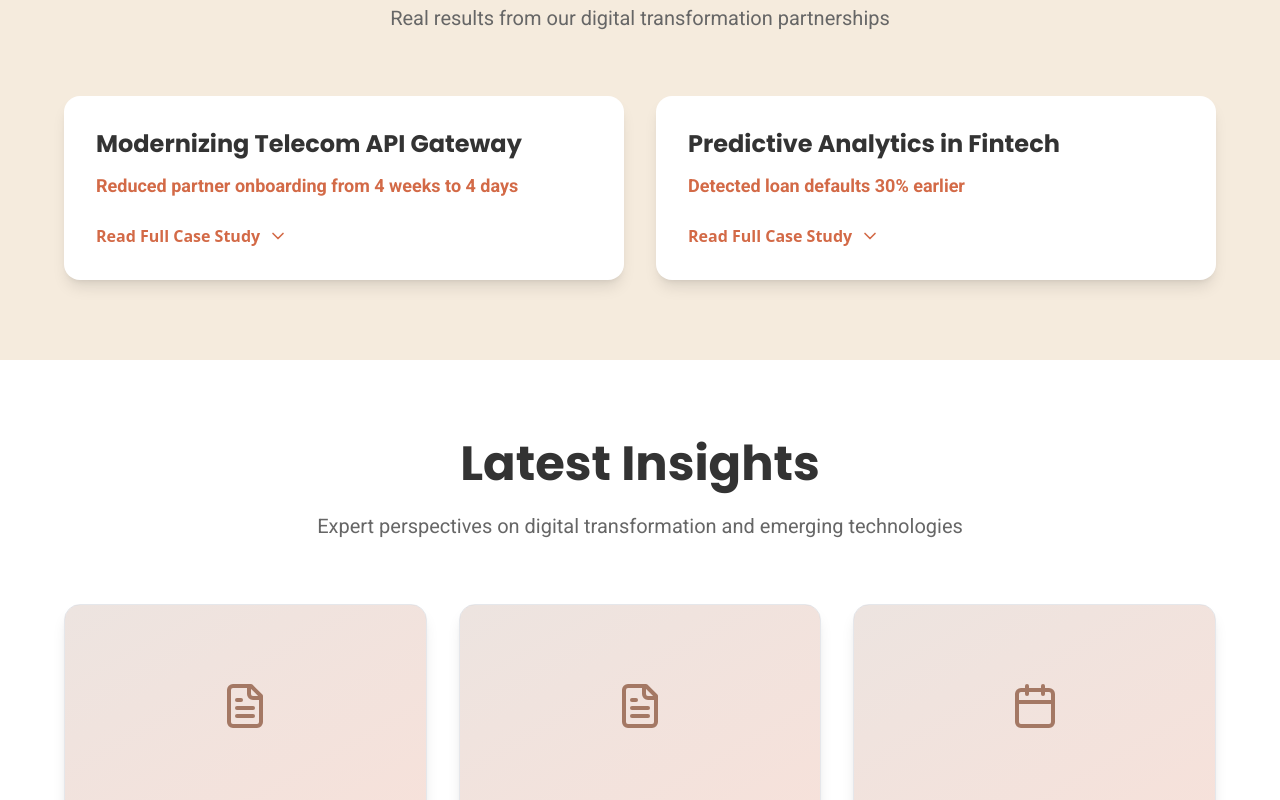
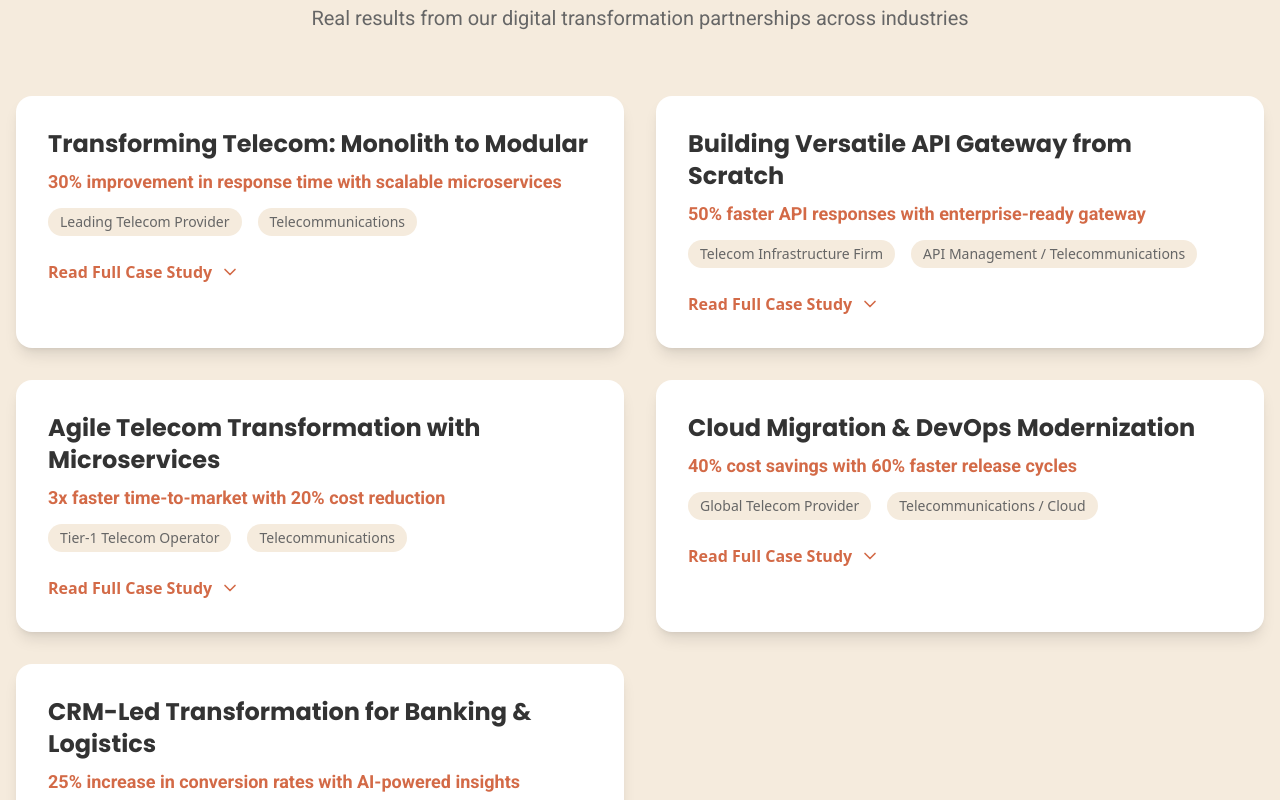
Before and after one commit to baludeepak7/optivaluetek, a React (Vite) app: page / in a window 1280 px wide. Shown: the part 2620-3420 px from the top of the page. Built offline with nearby package versions, Linux system fonts and the light colour scheme.

Commit message:
Update Case Studies with comprehensive client examples

```diff
--- a/src/components/CaseStudies.tsx
+++ b/src/components/CaseStudies.tsx
@@ -6,22 +6,84 @@ const CaseStudies = () => {
 
   const caseStudies = [
     {
-      title: "Modernizing Telecom API Gateway",
-      subtitle: "Reduced partner onboarding from 4 weeks to 4 days",
-      problem: "Manual onboarding of partners delayed launch cycles and created operational bottlenecks.",
-      solution: "Built an API Gateway using Kong and implemented CI/CD for partner configuration management.",
-      result: "80% reduction in onboarding time, enabling faster go-to-market strategies.",
-      quote: "OptiValueTek helped us redefine agility in our partner ecosystem.",
-      author: "CIO, Global Telecom Provider"
+      title: "Transforming Telecom: Monolith to Modular",
+      subtitle: "30% improvement in response time with scalable microservices",
+      client: "Leading Telecom Provider",
+      industry: "Telecommunications",
+      problem: "Legacy monolithic architecture was difficult to scale and maintain, causing performance degradation, frequent service disruptions, and complex integration flows across 40+ customer-facing channels.",
+      solution: "Deployed 70+ experts to re-architect the system into scalable microservices using Oracle BRM, modernized CRM, implemented service isolation for fault-tolerant APIs, and shifted to token-based security with OpenShift, AWS, Kafka, Red Hat SSO, and Dynatrace.",
+      results: [
+        "🚀 30% improvement in response time",
+        "🔒 Robust, token-secured architecture",
+        "📊 Real-time monitoring with Prometheus & ELK",
+        "⚙️ Future-ready DevOps pipelines at maturity level 4"
+      ],
+      quote: "OptiValue Tek's transformation not only addressed our immediate challenges but set us up for future growth.",
+      author: "Client CTO"
     },
     {
-      title: "Predictive Analytics in Fintech",
-      subtitle: "Detected loan defaults 30% earlier",
-      problem: "Late-stage risk detection hurt financial health and customer relationships.",
-      solution: "Created a real-time risk scoring engine using ML models and streaming data pipelines.",
-      result: "Default risk detection improved by 30%, saving millions in potential losses.",
-      quote: "The predictive insights have transformed our risk management approach.",
-      author: "Risk Director, Leading Fintech"
+      title: "Building Versatile API Gateway from Scratch",
+      subtitle: "50% faster API responses with enterprise-ready gateway",
+      client: "Telecom Infrastructure Firm",
+      industry: "API Management / Telecommunications",
+      problem: "Growing API traffic and integration demands required a flexible, secure, high-performance API gateway capable of unifying microservices access, load balancing, caching, and supporting cloud, on-prem, and hybrid setups.",
+      solution: "Built an open-source, enterprise-ready API Gateway with unified entry points, advanced traffic routing and load distribution, layered caching and real-time monitoring, plus seamless compatibility with Kubernetes, OpenShift, and Docker.",
+      results: [
+        "⏱️ 50% faster API responses via caching and load balancing",
+        "🔐 Centralized security with advanced access control",
+        "💸 Reduced infra costs through optimized routing",
+        "🛠️ Open-source flexibility with no vendor lock-in"
+      ],
+      quote: "This gateway empowered our internal teams and enhanced partner integration while saving licensing costs.",
+      author: "Infrastructure Team Lead"
+    },
+    {
+      title: "Agile Telecom Transformation with Microservices",
+      subtitle: "3x faster time-to-market with 20% cost reduction",
+      client: "Tier-1 Telecom Operator",
+      industry: "Telecommunications",
+      problem: "Sluggish feature rollout due to monolithic dependencies, inability to scale individual components independently, and high operational expenses were limiting business agility.",
+      solution: "Restructured system into microservices using Docker + Kubernetes for orchestration, implemented CI/CD pipelines for faster deployments, and deployed distributed data management with fail-safe patterns.",
+      results: [
+        "🚀 3x faster time-to-market for new features",
+        "💡 20% reduction in operational costs",
+        "🤝 Enhanced cross-team collaboration",
+        "🔄 Independent component scaling capability"
+      ],
+      quote: "From rigid to responsive — a foundational shift in our software delivery.",
+      author: "Engineering Director"
+    },
+    {
+      title: "Cloud Migration & DevOps Modernization",
+      subtitle: "40% cost savings with 60% faster release cycles",
+      client: "Global Telecom Provider",
+      industry: "Telecommunications / Cloud",
+      problem: "Traditional IT setup led to high infrastructure costs, limited agility, delayed deployments, and compliance and security issues during digital transformation.",
+      solution: "Orchestrated seamless migration to AWS Cloud with full-stack DevOps and CI/CD pipelines, enabled auto-scaling and hybrid cloud capabilities, and introduced advanced logging, monitoring, and governance.",
+      results: [
+        "☁️ 40% cost savings in infrastructure",
+        "🔁 60% faster release cycles",
+        "🔐 Full compliance with telecom data regulations",
+        "📈 Auto-scaling and hybrid cloud capabilities"
+      ],
+      quote: "A pivotal step into a cloud-first, agile future.",
+      author: "Cloud Operations Lead"
+    },
+    {
+      title: "CRM-Led Transformation for Banking & Logistics",
+      subtitle: "25% increase in conversion rates with AI-powered insights",
+      client: "Major Bank and Dalko Logistics",
+      industry: "Banking, Logistics",
+      problem: "Fragmented customer data, duplicate records, scattered communications, and poor visibility into leads and transactions were hampering sales effectiveness and customer experience.",
+      solution: "Implemented comprehensive CRM platform with centralized customer data and deduplication, automated sales pipelines with intelligent lead scoring, and AI-powered campaign and sales prediction modules.",
+      results: [
+        "📈 25% increase in conversion rates",
+        "💬 Personalized outreach through real-time customer signals",
+        "📊 15% revenue growth from accurate sales forecasts",
+        "🎯 Intelligent lead scoring and automated pipelines"
+      ],
+      quote: "Our teams now operate with clarity, speed, and precision — thanks to a data-first CRM strategy.",
+      author: "Sales Operations Director"
     }
   ];
 
@@ -43,11 +105,11 @@ const CaseStudies = () => {
             className="text-xl text-[#666666] max-w-3xl mx-auto"
             style={{ fontFamily: 'Roboto' }}
           >
-            Real results from our digital transformation partnerships
+            Real results from our digital transformation partnerships across industries
           </p>
         </div>
 
-        <div className="grid lg:grid-cols-2 gap-8 max-w-6xl mx-auto">
+        <div className="grid lg:grid-cols-2 gap-8 max-w-7xl mx-auto">
           {caseStudies.map((study, index) => (
             <div
               key={index}
@@ -55,17 +117,21 @@ const CaseStudies = () => {
             >
               <div className="p-8">
                 <h3
-                  className="text-2xl font-bold text-[#333333] mb-3"
+                  className="text-2xl font-bold text-[#333333] mb-2"
                   style={{ fontFamily: 'Poppins' }}
                 >
                   {study.title}
                 </h3>
                 <p
-                  className="text-lg text-[#D36A47] font-semibold mb-6"
+                  className="text-lg text-[#D36A47] font-semibold mb-3"
                   style={{ fontFamily: 'Roboto' }}
                 >
                   {study.subtitle}
                 </p>
+                <div className="flex gap-4 mb-6 text-sm text-[#666666]">
+                  <span className="bg-[#F5EBDD] px-3 py-1 rounded-full">{study.client}</span>
+                  <span className="bg-[#F5EBDD] px-3 py-1 rounded-full">{study.industry}</span>
+                </div>
 
                 {expandedCard === index && (
                   <div className="space-y-6 mb-6">
@@ -82,10 +148,14 @@ const CaseStudies = () => {
                       </p>
                     </div>
                     <div>
-                      <h4 className="font-bold text-[#333333] mb-2">Result:</h4>
-                      <p className="text-[#666666]" style={{ fontFamily: 'Inter' }}>
-                        {study.result}
-                      </p>
+                      <h4 className="font-bold text-[#333333] mb-2">Results:</h4>
+                      <ul className="space-y-2">
+                        {study.results.map((result, idx) => (
+                          <li key={idx} className="text-[#666666]" style={{ fontFamily: 'Inter' }}>
+                            {result}
+                          </li>
+                        ))}
+                      </ul>
                     </div>
                     <div className="bg-[#F5EBDD] p-4 rounded-lg">
                       <p
```
